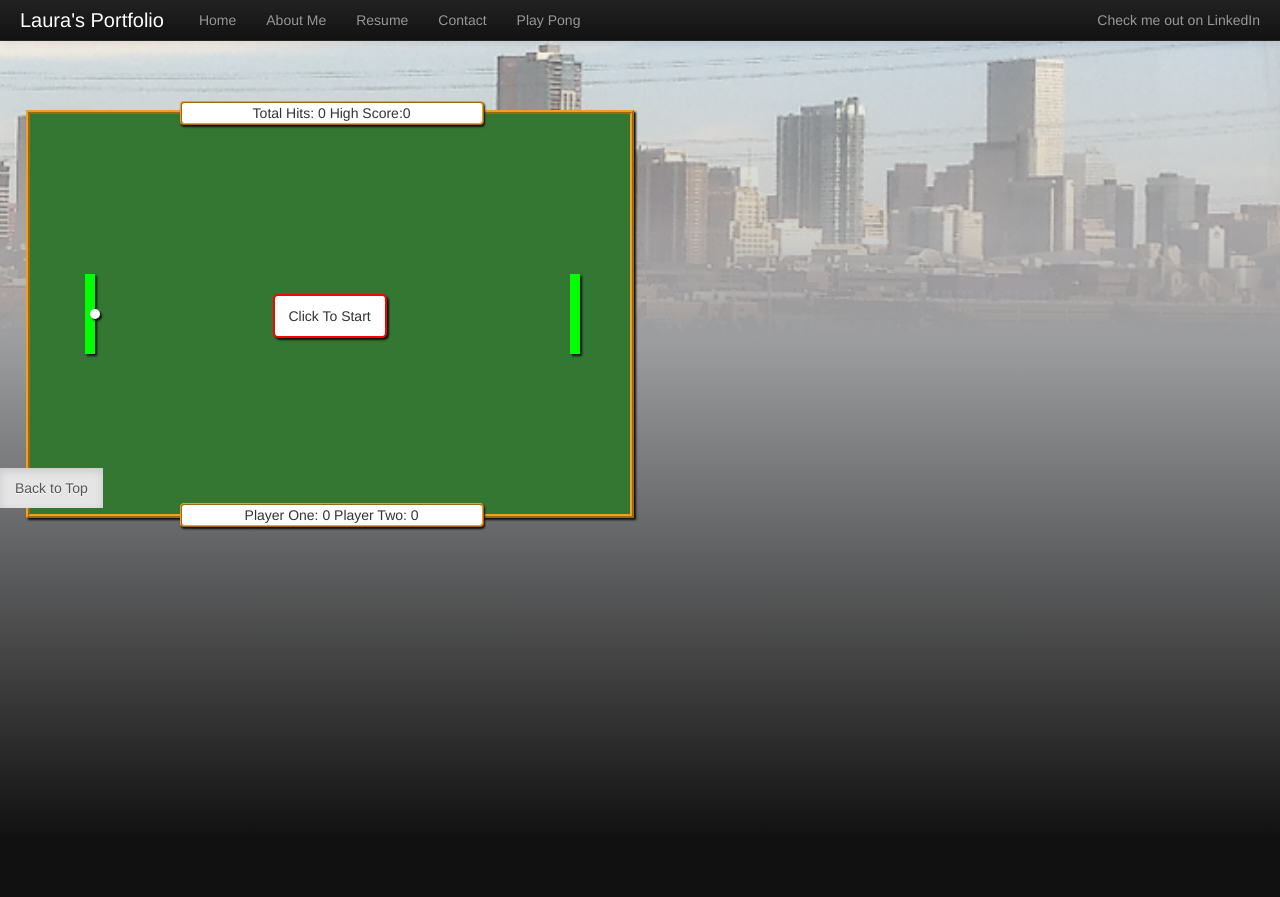
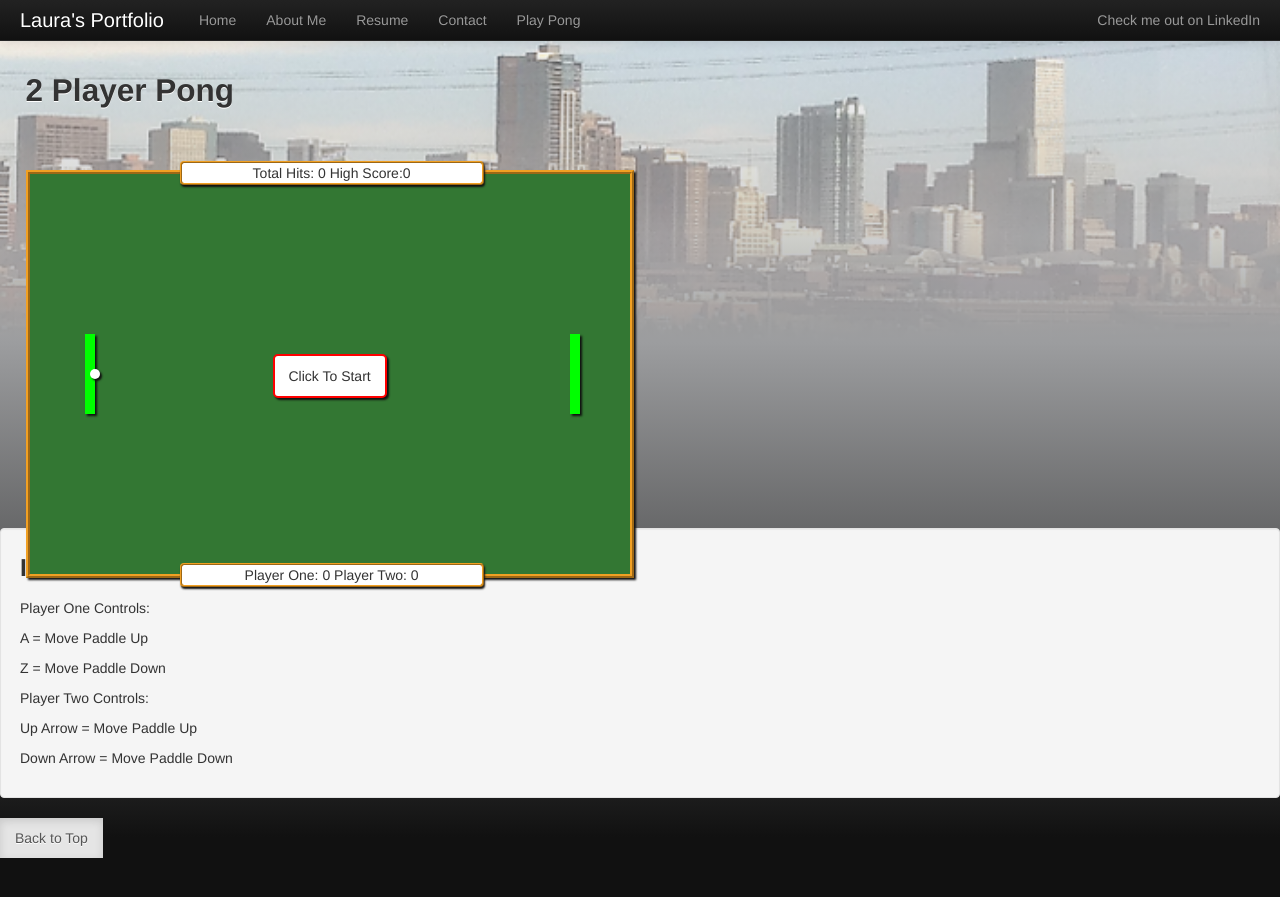
Before and after one commit to LauraR6561/Laurar6561.github.io, a Jekyll site: the page built from pong.html, in a window 1280 px wide. Shown: the top 897 px of the page. Built offline with Jekyll 4.4.1, drawn with Linux system fonts in a browser that asks for light colours; Markdown is read by kramdown in place of the engine named in the settings.

Commit message:
Added Instructions

```diff
--- a/pong.html
+++ b/pong.html
@@ -5,7 +5,7 @@ title: "Laura Rutz"
 
 <link rel="stylesheet" type="text/css" href="css/pongcss.css"/>
 
-
+<h2>2 Player Pong</h2>
 
 <div id='playingField'>
     <div id='output'></div>
@@ -356,3 +356,14 @@ function timerTick() {
 }
 
 </script>
+
+
+<div id="playerInstructions" class="well">
+    <h3>Instructions</h3>
+    <p>Player One Controls:</p>
+    <p>A = Move Paddle Up</p>
+    <p>Z = Move Paddle Down</p>
+    <p>Player Two Controls:</p>
+    <p>Up Arrow = Move Paddle Up</p>
+    <p>Down Arrow = Move Paddle Down</p>
+</div>
```
